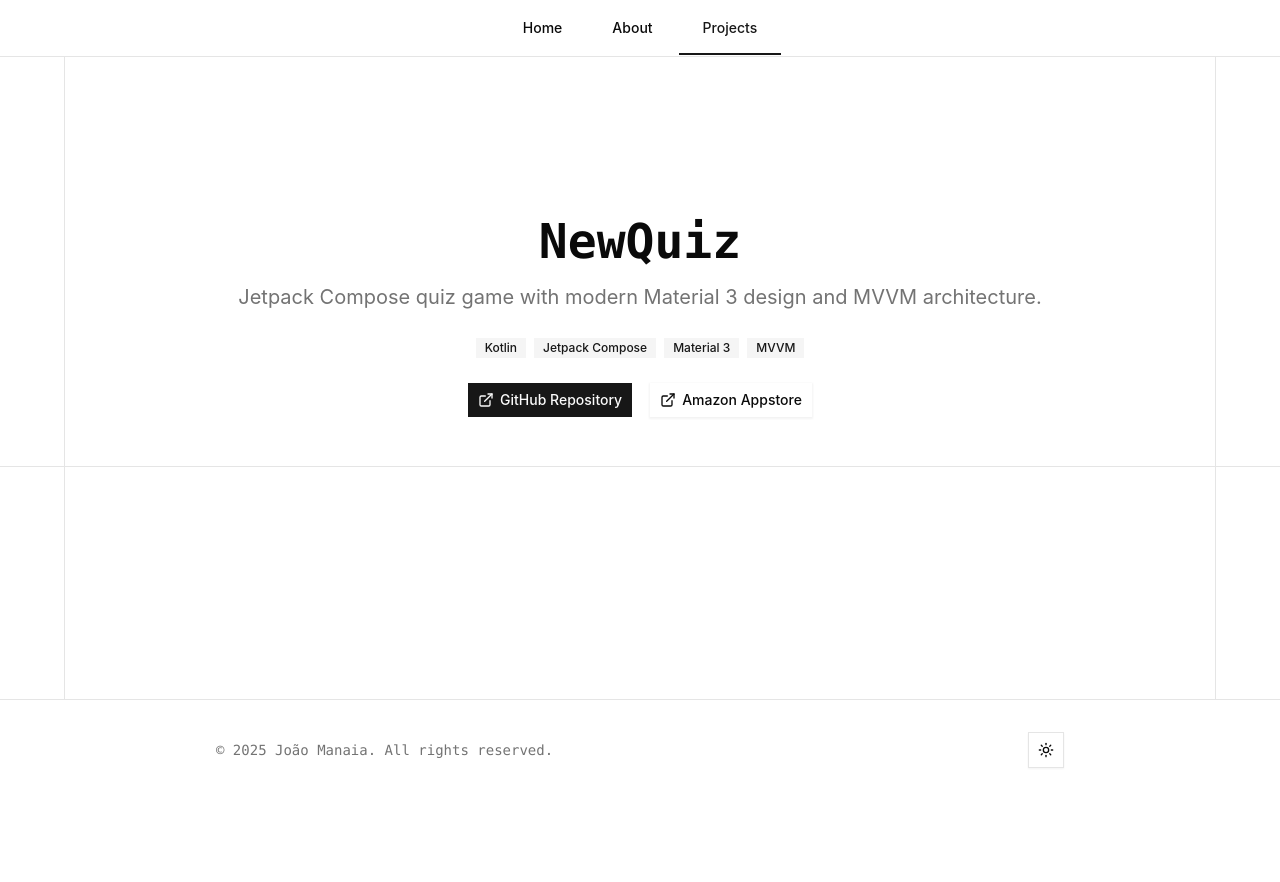
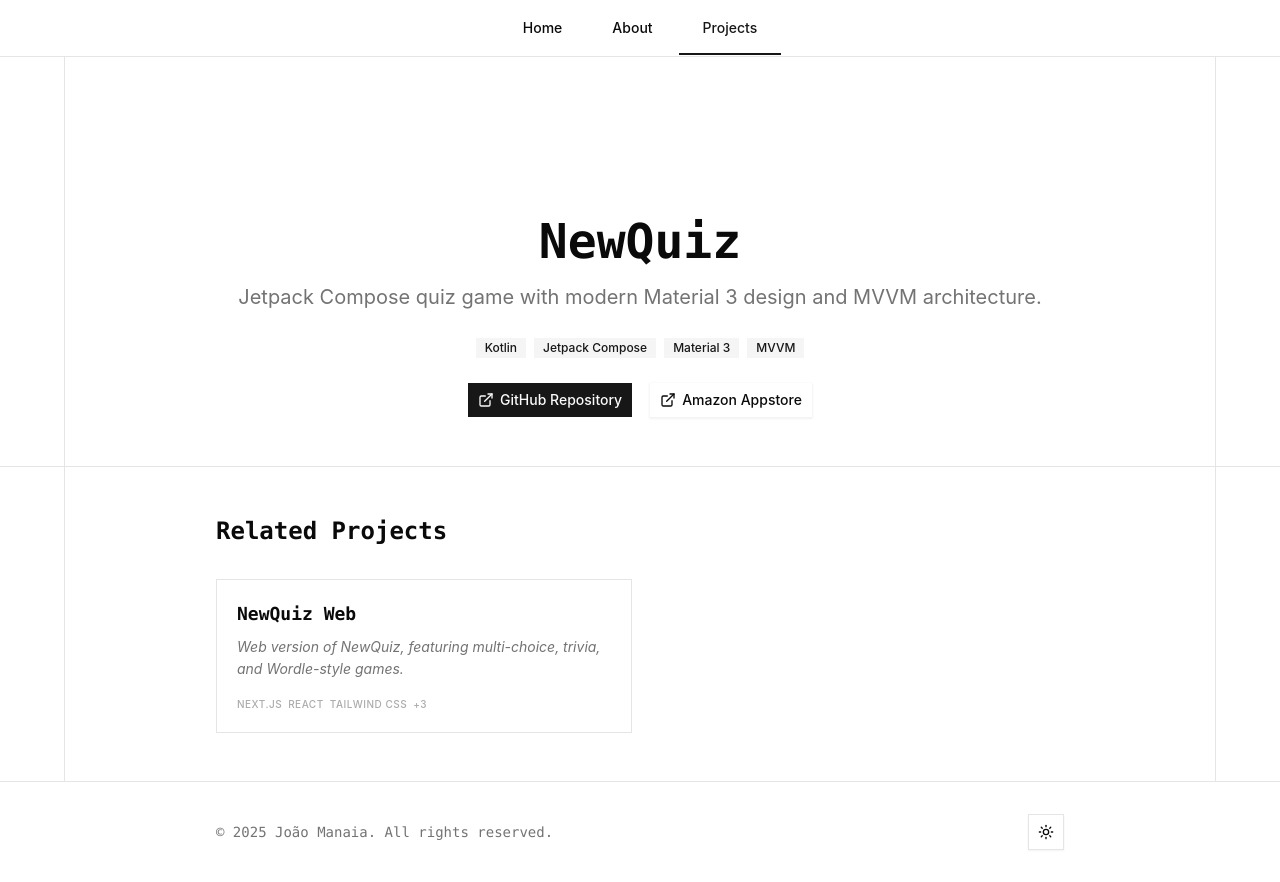
Before and after one commit to joaomanaia/joaomanaia, an Astro site in the folder website/: page /projects/newquiz in a window 1280 px wide. Before the commit the page ends 800 px from the top, so only its background shows below. Built offline with nearby package versions, Linux system fonts and the light colour scheme; Astro itself is replaced by a stand-in of ours.

Commit message:
Add newquiz web and related projects
Co-authored-by: Copilot <copilot@github.com>

```diff
--- a/website/src/components/sections/projects.astro
+++ b/website/src/components/sections/projects.astro
@@ -5,14 +5,16 @@ import { getCollection } from "astro:content"
 
 const projects = await getCollection("projects")
 
-const orderedProjects = [...projects].sort((a, b) => {
-  const aOrder = a.data.order ?? Number.MAX_SAFE_INTEGER
-  const bOrder = b.data.order ?? Number.MAX_SAFE_INTEGER
+const orderedProjects = projects
+  .filter((project) => project.data.featured)
+  .sort((a, b) => {
+    const aOrder = a.data.order ?? Number.MAX_SAFE_INTEGER
+    const bOrder = b.data.order ?? Number.MAX_SAFE_INTEGER
 
-  if (aOrder !== bOrder) return aOrder - bOrder
+    if (aOrder !== bOrder) return aOrder - bOrder
 
-  return a.id.localeCompare(b.id)
-})
+    return a.id.localeCompare(b.id)
+  })
 ---
 
 <section id="projects" class="container mx-auto max-w-4xl px-6 py-16 md:py-24 lg:py-32 xl:py-40">
--- a/website/src/content.config.ts
+++ b/website/src/content.config.ts
@@ -1,6 +1,6 @@
 import { glob } from "astro/loaders"
 import { z } from "astro/zod"
-import { defineCollection } from "astro:content"
+import { defineCollection, reference } from "astro:content"
 
 const projects = defineCollection({
   loader: glob({ base: "./src/content/projects", pattern: "**/*.{md,mdx}" }),
@@ -9,6 +9,8 @@ const projects = defineCollection({
     description: z.string(),
     order: z.number().int().positive().optional(),
     tech: z.array(z.string()),
+    featured: z.boolean().default(true),
+    related: z.array(reference("projects")).default([]),
     links: z
       .array(
         z.object({
--- /dev/null
+++ b/website/src/content/projects/newquiz-web.md
@@ -0,0 +1,13 @@
+---
+title: NewQuiz Web
+description: Web version of NewQuiz, featuring multi-choice, trivia, and Wordle-style games.
+order: 2
+tech: ["Next.js", "React", "Tailwind CSS", "Hono", "Firebase", "TypeScript"]
+featured: false
+related: ["newquiz"]
+links:
+  [
+    { name: "GitHub Repository", url: "https://github.com/joaomanaia/newquizweb" },
+    { name: "Live Demo", url: "https://newquiz-app.vercel.app", variant: "outline" },
+  ]
+---
--- a/website/src/content/projects/newquiz.md
+++ b/website/src/content/projects/newquiz.md
@@ -3,6 +3,7 @@ title: NewQuiz
 description: Jetpack Compose quiz game with modern Material 3 design and MVVM architecture.
 order: 1
 tech: ["Kotlin", "Jetpack Compose", "Material 3", "MVVM"]
+related: ["newquiz-web"]
 links:
   [
     { name: "GitHub Repository", url: "https://github.com/joaomanaia/newquiz" },
--- a/website/src/pages/projects/[id].astro
+++ b/website/src/pages/projects/[id].astro
@@ -1,10 +1,9 @@
 ---
-import { getCollection, render } from "astro:content"
+import { getCollection, render, getEntries } from "astro:content"
 import Layout from "../../layouts/Layout.astro"
 import { Badge } from "../../components/ui/badge"
-import { ArrowLeftIcon, ExternalLinkIcon } from "lucide-react"
-import { Button, buttonVariants } from "@/components/ui/button"
-import Header from "@/components/header.astro"
+import { ExternalLinkIcon } from "lucide-react"
+import { buttonVariants } from "@/components/ui/button"
 import { Separator } from "@/components/ui/separator"
 
 export async function getStaticPaths() {
@@ -17,6 +16,8 @@ export async function getStaticPaths() {
 
 const { project } = Astro.props
 const { Content } = await render(project)
+const hasContent = (project.body ?? "").trim().length > 0
+const relatedProjects = project.data.related ? await getEntries(project.data.related) : []
 ---
 
 <Layout>
@@ -50,9 +51,57 @@ const { Content } = await render(project)
         }
       </div>
     </header>
-    <Separator />
-    <div class="prose prose-invert prose-pre:bg-muted/50 container mx-auto max-w-4xl px-6 py-12">
-      <Content />
-    </div>
+
+    {
+      hasContent && (
+        <>
+          <Separator />
+          <div class="prose prose-invert prose-pre:bg-muted/50 container mx-auto max-w-4xl px-6 py-12">
+            <Content />
+          </div>
+        </>
+      )
+    }
+    {
+      relatedProjects.length > 0 && (
+        <>
+          <Separator />
+          <div class="not-prose container mx-auto max-w-4xl px-6 py-12">
+            <h2 class="text-foreground mb-8 flex items-center gap-2 font-mono text-2xl font-bold">
+              Related Projects
+            </h2>
+            <div class="grid grid-cols-1 gap-4 sm:grid-cols-2">
+              {relatedProjects.map((related) => (
+                <a
+                  href={`/projects/${related.id}`}
+                  class="group border-border bg-card hover:border-muted-foreground hover:bg-accent flex flex-col rounded-xl border p-5 transition-all duration-300"
+                >
+                  <div class="mb-2 flex items-center justify-between">
+                    <h3 class="text-card-foreground group-hover:text-accent-foreground font-mono text-lg font-semibold">
+                      {related.data.title}
+                    </h3>
+                  </div>
+                  <p class="text-muted-foreground line-clamp-2 text-sm leading-relaxed italic">
+                    {related.data.description}
+                  </p>
+                  <div class="mt-4 flex flex-wrap gap-1.5">
+                    {related.data.tech.slice(0, 3).map((t) => (
+                      <span class="text-muted-foreground/60 text-[10px] font-medium tracking-wider uppercase">
+                        {t}
+                      </span>
+                    ))}
+                    {related.data.tech.length > 3 && (
+                      <span class="text-muted-foreground/60 text-[10px] font-medium tracking-wider uppercase">
+                        +{related.data.tech.length - 3}
+                      </span>
+                    )}
+                  </div>
+                </a>
+              ))}
+            </div>
+          </div>
+        </>
+      )
+    }
   </main>
 </Layout>
```
